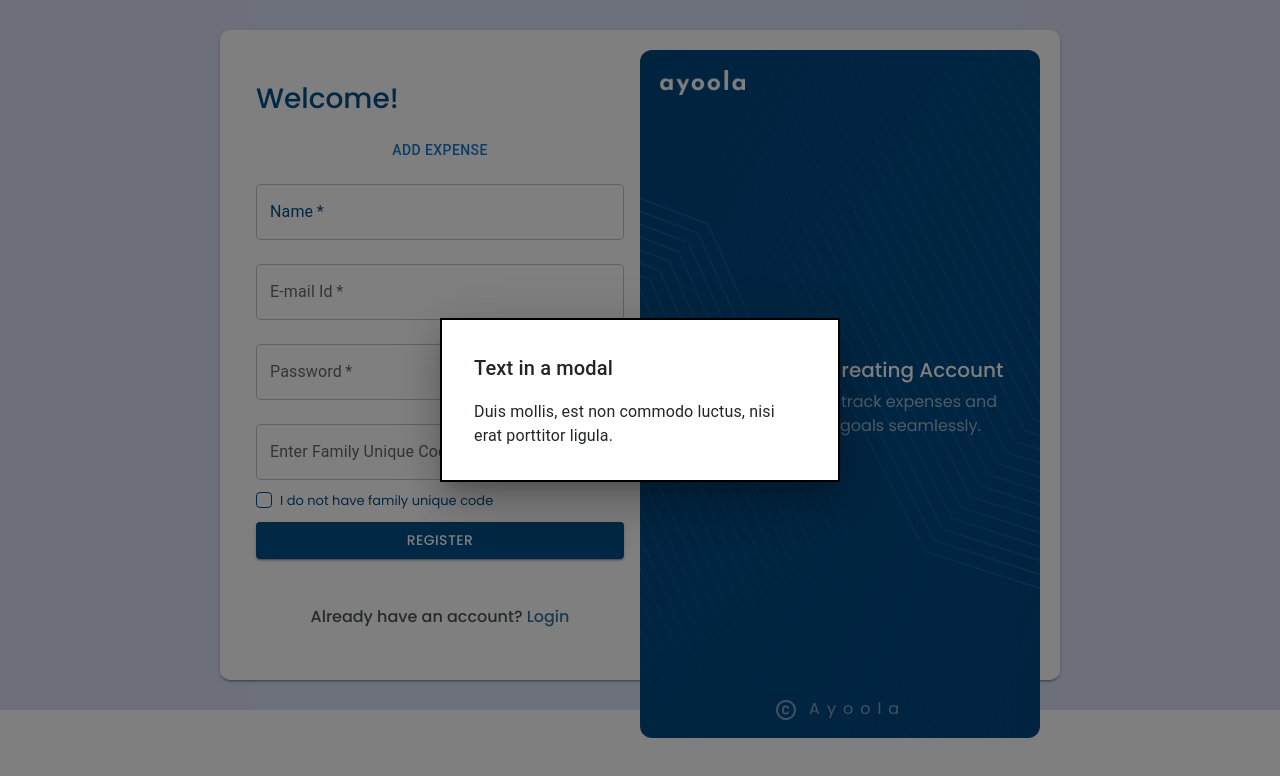
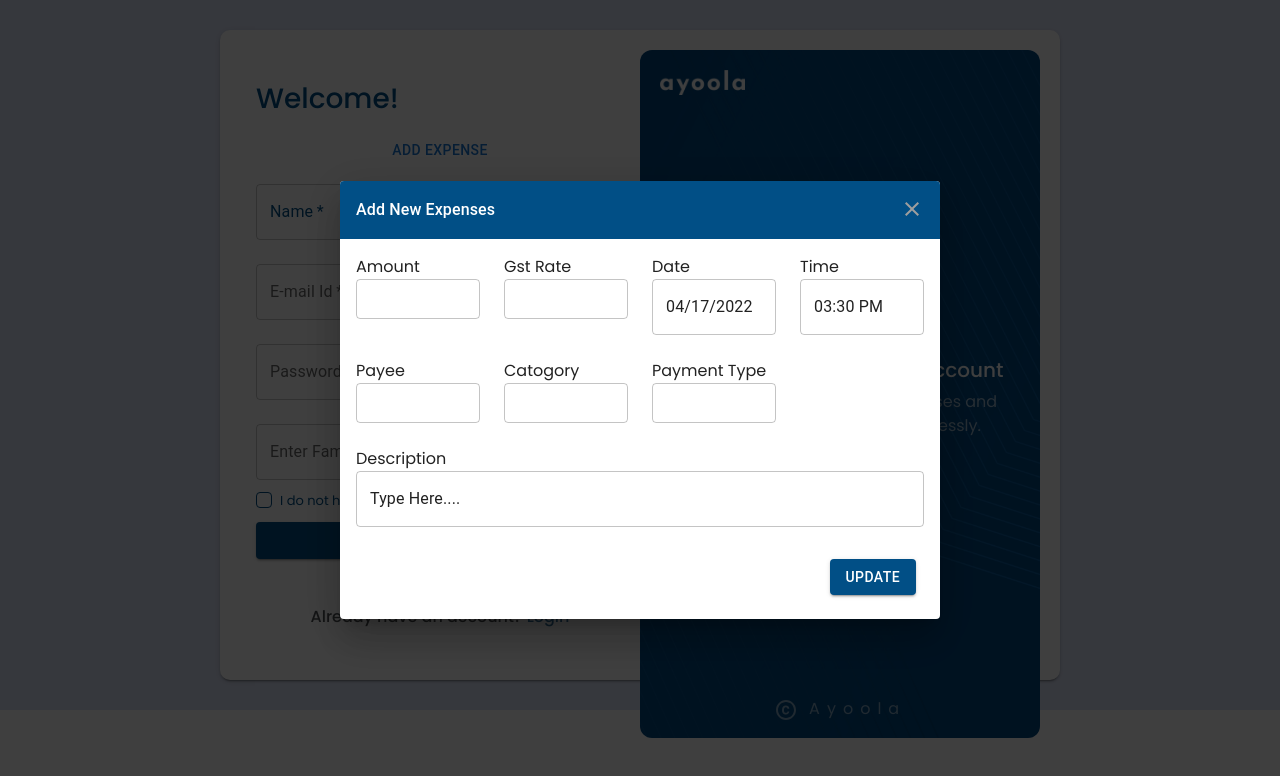
Before and after one commit to anumithasp/expense-tracker, a React (Create React App) app: page /signup in a window 1280 px wide. Both pictures are taken after a click on the button "ADD EXPENSE". Shown: the top 776 px of the page. Built offline with nearby package versions, Linux system fonts and the light colour scheme.

Commit message:
add expense initial changes

```diff
--- a/package.json
+++ b/package.json
@@ -7,12 +7,14 @@
     "@emotion/styled": "^11.11.0",
     "@fontsource/poppins": "^5.0.12",
     "@mui/icons-material": "^5.15.12",
-    "@mui/material": "^5.15.12",
+    "@mui/material": "^5.15.13",
+    "@mui/x-date-pickers": "^6.19.7",
     "@testing-library/jest-dom": "^5.17.0",
     "@testing-library/react": "^13.4.0",
     "@testing-library/user-event": "^13.5.0",
     "axios": "^1.6.7",
     "bootstrap": "^5.3.3",
+    "dayjs": "^1.11.10",
     "react": "^18.2.0",
     "react-bootstrap": "^2.10.1",
     "react-dom": "^18.2.0",
--- a/src/components/AddExpenseModal/AddExpenseModal.jsx
+++ b/src/components/AddExpenseModal/AddExpenseModal.jsx
@@ -1,8 +1,24 @@
 import React from 'react'
 import Box from '@mui/material/Box';
 import Button from '@mui/material/Button';
+import CloseIcon from '@mui/icons-material/Close';
+import Dialog from '@mui/material/Dialog';
+import DialogActions from '@mui/material/DialogActions';
+import DialogContent from '@mui/material/DialogContent';
+import DialogTitle from '@mui/material/DialogTitle';
+import Grid from '@mui/material/Grid';
+import IconButton from '@mui/material/IconButton';
+import OutlinedInput from '@mui/material/OutlinedInput';
+import Paper from '@mui/material/Paper';
+import TextField from '@mui/material/TextField';
 import Typography from '@mui/material/Typography';
 import Modal from '@mui/material/Modal';
+import { styled } from '@mui/material';
+import dayjs from 'dayjs';
+import { LocalizationProvider } from '@mui/x-date-pickers/LocalizationProvider';
+import { DatePicker } from '@mui/x-date-pickers/DatePicker';
+import { TimePicker } from '@mui/x-date-pickers/TimePicker';
+import { AdapterDayjs } from '@mui/x-date-pickers/AdapterDayjs';
 
 const style = {
   position: 'absolute',
@@ -15,6 +31,22 @@ const style = {
   boxShadow: 24,
   p: 4,
 };
+const BootstrapDialog = styled(Dialog)(({ theme }) => ({
+  '& .MuiDialogContent-root': {
+    padding: theme.spacing(2),
+  },
+  '& .MuiDialogActions-root': {
+    padding: theme.spacing(1),
+  },
+}));
+
+const Item = styled(Paper)(({ theme }) => ({
+  backgroundColor: theme.palette.mode === 'dark' ? '#1A2027' : '#fff',
+  ...theme.typography.body2,
+  padding: theme.spacing(1),
+  textAlign: 'center',
+  color: theme.palette.text.secondary,
+}));
 
 const AddExpenseModal = () => {
     const [open, setOpen] = React.useState(false);
@@ -31,12 +63,121 @@ const AddExpenseModal = () => {
           aria-describedby="modal-modal-description"
         >
           <Box sx={style}>
-            <Typography id="modal-modal-title" variant="h6" component="h2">
-              Text in a modal
-            </Typography>
-            <Typography id="modal-modal-description" sx={{ mt: 2 }}>
-              Duis mollis, est non commodo luctus, nisi erat porttitor ligula.
-            </Typography>
+            <React.Fragment>
+              <BootstrapDialog
+              onClose={handleClose}
+              aria-labelledby="customized-dialog-title"
+              open={open}
+              >
+                <DialogTitle
+                sx={{ m: 0, p: 2 ,
+                  backgroundColor: "#014f86",
+                  color:'white',
+                  fontSize:'medium'
+                }}
+                id="customized-dialog-title">
+                  Add New Expenses
+                </DialogTitle>
+                <IconButton
+                  aria-label="close"
+                  onClick={handleClose}
+                  sx={{
+                    position: 'absolute',
+                    right: 8,
+                    top: 8,
+                    color: (theme) => theme.palette.grey[500],
+                  }}
+                >
+                  <CloseIcon/>
+                </IconButton>
+                <DialogContent>
+                <Grid container spacing={{ xs: 2, md: 3 }} columns={{ xs: 4, sm: 8, md: 12 }}>
+                  <Grid item xs={3} sm={4} md={3}>
+                    Amount
+                    <TextField
+                    hiddenLabel
+                    size="small"
+                    />
+                  </Grid>
+                  <Grid item xs={3} sm={4} md={3}>
+                    Gst Rate
+                    <TextField
+                    size="small"
+                    />
+                  </Grid>
+                  <Grid item xs={3} sm={4} md={3}>
+                     Date
+                    {/* <TextField
+                    size="small"
+                    /> */}
+
+                    <LocalizationProvider dateAdapter={AdapterDayjs}>
+                      <DatePicker
+                        size="small"
+                        label=""
+                        defaultValue={dayjs('2022-04-17')}
+                      />
+                    </LocalizationProvider>
+
+                  </Grid>
+                  <Grid item xs={3} sm={4} md={3}>
+                    Time
+                    {/* <TextField
+                    size="small"
+                    />  */}
+                    <LocalizationProvider dateAdapter={AdapterDayjs}>
+                      <TimePicker
+                        size="small"
+                        label=""
+                        defaultValue={dayjs('2022-04-17T15:30')}
+                      />
+                    </LocalizationProvider>
+                  </Grid>
+
+                  <Grid item xs={3} sm={4} md={3}>
+                    Payee
+                    <TextField
+                    size="small"
+                    />
+                  </Grid>
+                  <Grid item xs={3} sm={4} md={3}>
+                    Catogory
+                    <TextField
+                    size="small"
+                    />
+                  </Grid>
+                  <Grid item xs={3} sm={4} md={3}>
+                    Payment Type
+                    <TextField
+                    size="small"
+                    />
+                  </Grid>
+
+                  <Grid item xs={12} sm={12} md={12}>
+                    Description
+                    <TextField
+                    fullWidth
+                    hiddenLabel
+                    multiline
+                    id="standard-size-small"
+                    defaultValue="Type Here...."
+                    />
+                  </Grid>
+                </Grid>
+                <br />
+                <DialogActions>
+                   <Button autoFocus variant="contained" size='medium' style={{backgroundColor: "#014f86"}} onClick={handleClose}>
+                    Update
+                   </Button>
+                </DialogActions>
+                </DialogContent>
+                {/* <DialogActions>
+                   <Button autoFocus variant="contained" size='medium' style={{backgroundColor: "#014f86"}} onClick={handleClose}>
+                    Update
+                   </Button>
+                </DialogActions> */}
+              </BootstrapDialog>
+            </React.Fragment>
           </Box>
         </Modal>
       </div>
```
Also changed, not shown: 1 other file (tests, documents, lock files or other folders).
